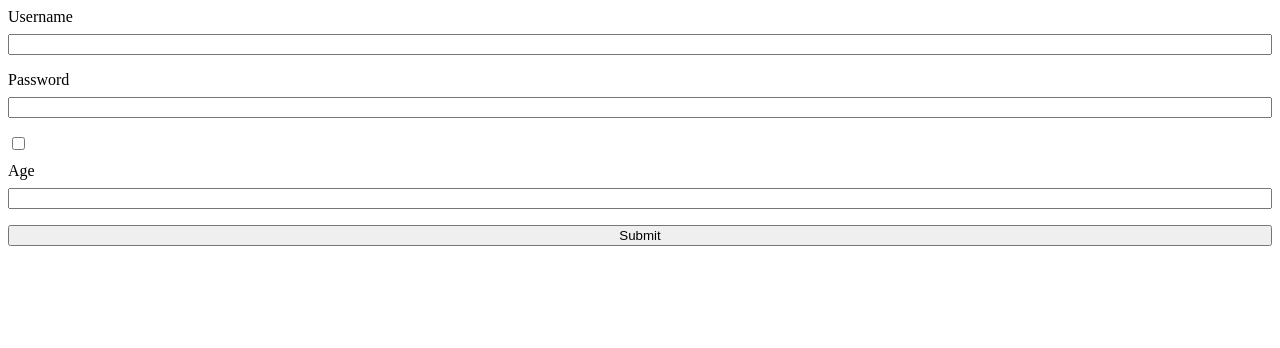
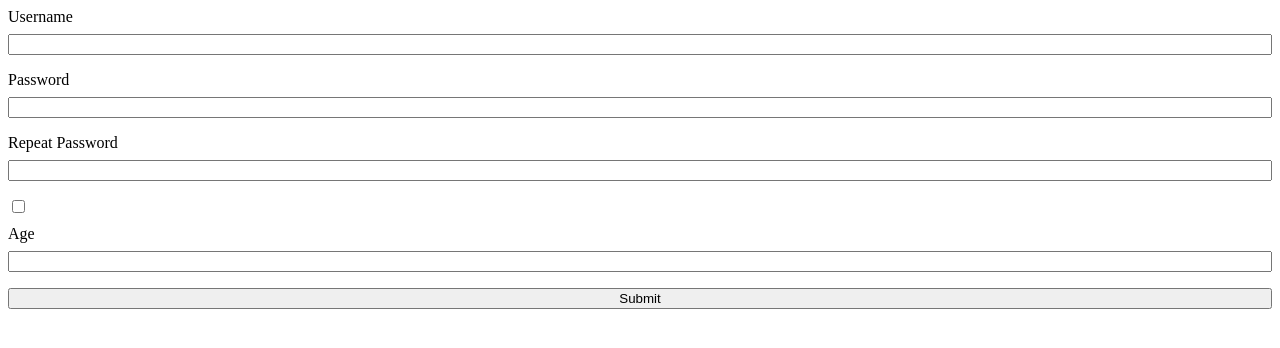
Before and after one commit to kasurbantal/react-basic, a Next.js app: page /RegisterPage in a window 1280 px wide. Shown: the top 348 px of the page. Built offline with nearby package versions, Linux system fonts and the light colour scheme.

Commit message:
feat: add repeat password

```diff
--- a/src/pages/RegisterPage.tsx
+++ b/src/pages/RegisterPage.tsx
@@ -3,11 +3,22 @@ import { z } from "zod";
 import { useForm } from "react-hook-form";
 import { useState } from "react";
 
-const registerSchema = z.object({
-  username: z.string().min(3),
-  password: z.string().min(8),
-  age: z.coerce.number().min(18),
-});
+const registerSchema = z
+  .object({
+    username: z.string().min(3),
+    password: z.string().min(8),
+    age: z.coerce.number().min(18),
+    repeatPassword: z.string(),
+  })
+  .superRefine((arg, ctx) => {
+    if (arg.password !== arg.repeatPassword) {
+      ctx.addIssue({
+        code: "custom",
+        path: ["repeatPassword"],
+        message: "Password tidak sama!",
+      });
+    }
+  });
 
 type RegisterSchema = z.infer<typeof registerSchema>;
 
@@ -44,6 +55,14 @@ const RegisterPage = () => {
           {...form.register("password")}
         />
         <span>{form.formState.errors.password?.message}</span>
+
+        <label>Repeat Password</label>
+        <input
+          type={showPassword ? "text" : "password"}
+          {...form.register("repeatPassword")}
+        />
+        <span>{form.formState.errors.repeatPassword?.message}</span>
+
         <label>
           {" "}
           <input
```
